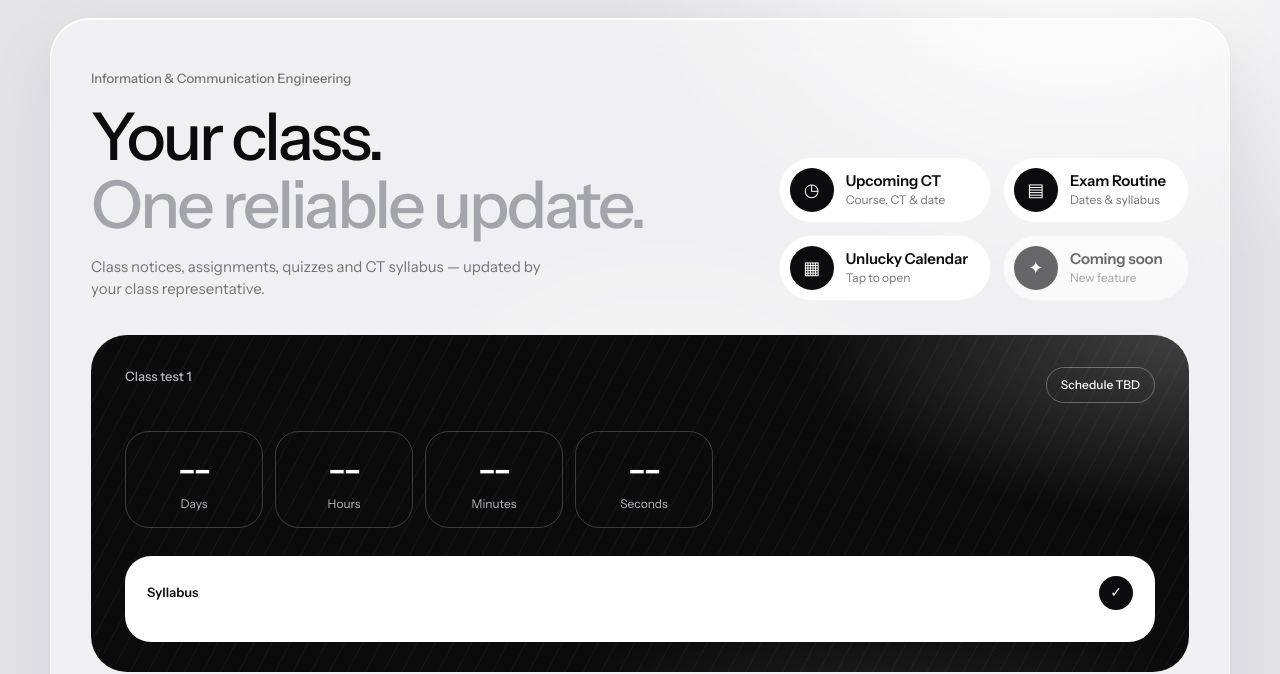
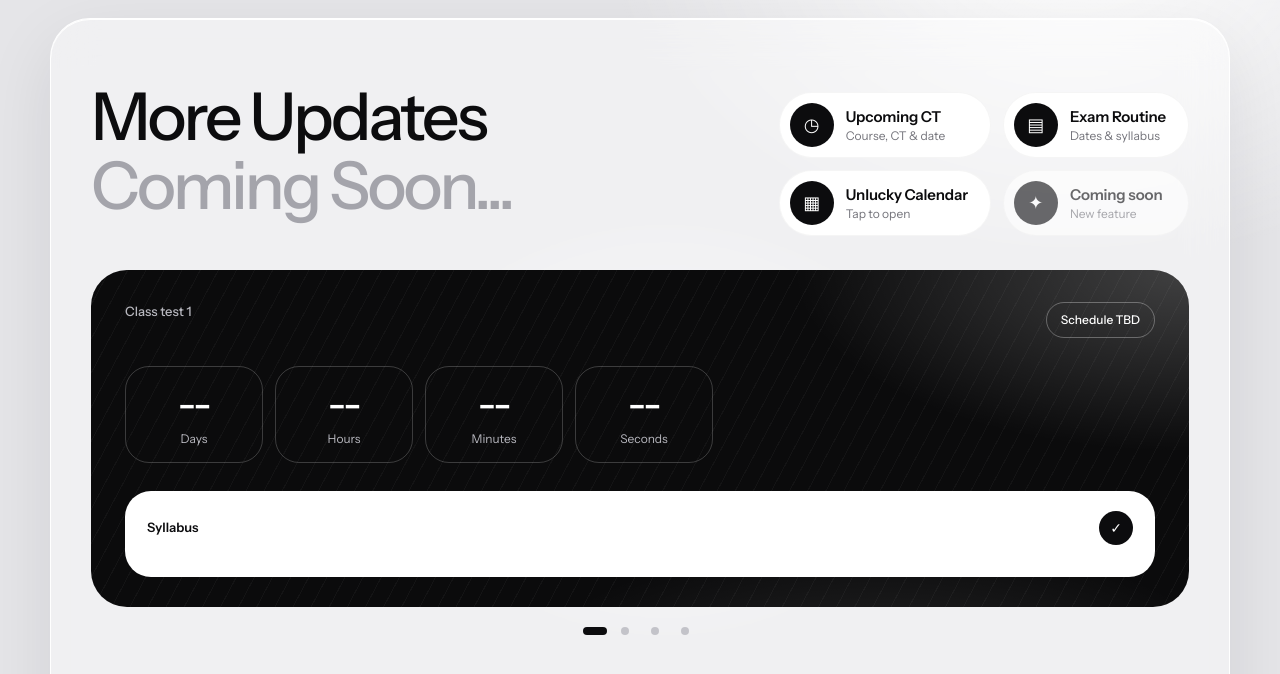
Before and after one commit to zihad1010/bup-ice-portal, a plain HTML site: page public/index.html in a window 1280 px wide. Shown: the part 70-744 px from the top of the page. Drawn offline with Linux system fonts and the light colour scheme; no server answers.

Commit message:
Update index.html

```diff
--- a/public/index.html
+++ b/public/index.html
@@ -22,7 +22,7 @@
 
   <main class="container">
     <section class="hero">
-      <div class="hero-copy"><div class="eyebrow">Information & Communication Engineering</div><h1>Your class.<br><span>One reliable update.</span></h1><p>Class notices, assignments, quizzes and CT syllabus — updated by your class representative.</p></div>
+      <div class="hero-copy"><h1>More Updates<br><span>Coming Soon...</span></h1></div>
       <div class="hero-stats">
         <button type="button" class="stat" data-open="upModal" aria-haspopup="dialog"><span class="stat-icon">◷</span><span class="stat-text"><strong>Upcoming CT</strong><small id="upCount">Course, CT &amp; date</small></span></button>
         <button type="button" class="stat" data-open="exModal" aria-haspopup="dialog"><span class="stat-icon">▤</span><span class="stat-text"><strong>Exam Routine</strong><small id="exCount">Dates &amp; syllabus</small></span></button>
```
